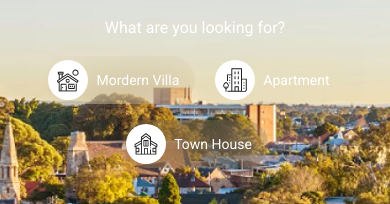
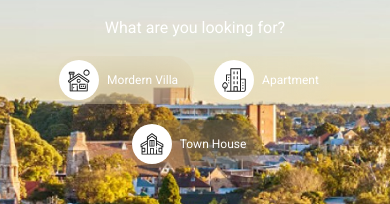
Before and after one commit to wellingtongmota/justhome, a Next.js app: page / in a window 390 px wide. Shown: the part 395-599 px from the top of the page. Built offline with nearby package versions, Linux system fonts and the light colour scheme.

Commit message:
feat: alteração de tamanho da fonte

```diff
--- a/components/hero/quick-search.tsx
+++ b/components/hero/quick-search.tsx
@@ -18,7 +18,7 @@ export function QuickSearch({ className, icon, children }: QuickSearchProps) {
       <div className="grid size-10 place-content-center rounded-full bg-white p-2">
         {icon}
       </div>
-      <div className="text-sm text-white">{children}</div>
+      <div className="text-xs text-white sm:text-sm">{children}</div>
     </div>
   )
 }
```
